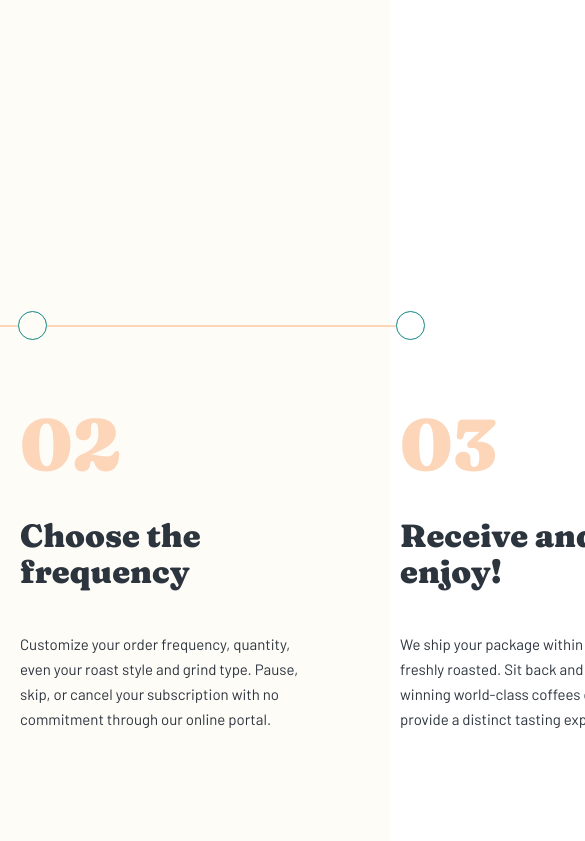
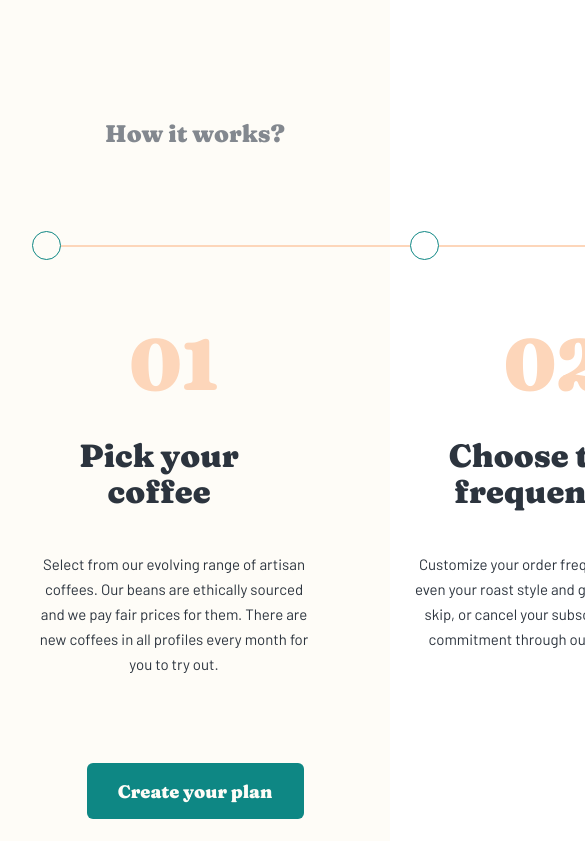
Before and after one commit to danielopq/Coffeeroasters, a React (Vite) app: page / in a window 390 px wide. Shown: the part 2123-2964 px from the top of the page, 585 px wide, since content can reach past the window. Built offline with nearby package versions, Linux system fonts and the light colour scheme.

Commit message:
home.css - mobile version done

```diff
--- a/src/components/home/home.css
+++ b/src/components/home/home.css
@@ -34,3 +34,14 @@
         margin-top: 44px;
     }
 }
+
+/*############################## MOBILE VERSION ##############################*/
+
+@media screen and (max-width:767px) {
+    #homeHowItWorks{
+        width: 327px;
+        padding-left: 0px;
+        margin: 120px 0px;
+        text-align: center;
+    }
+}
```
